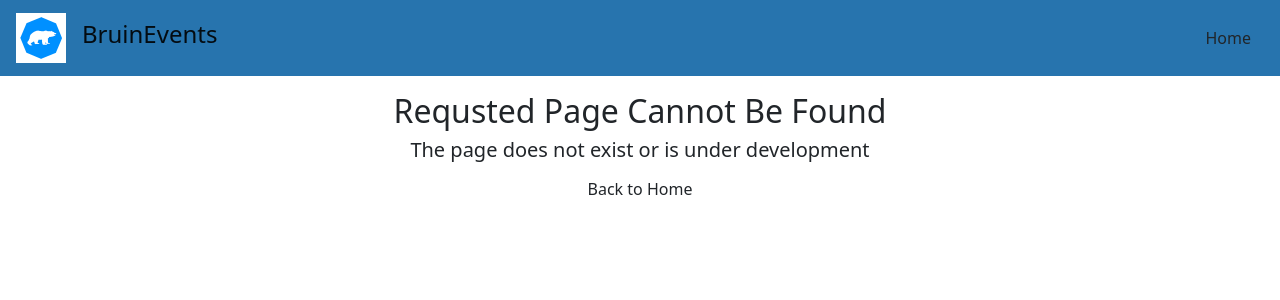
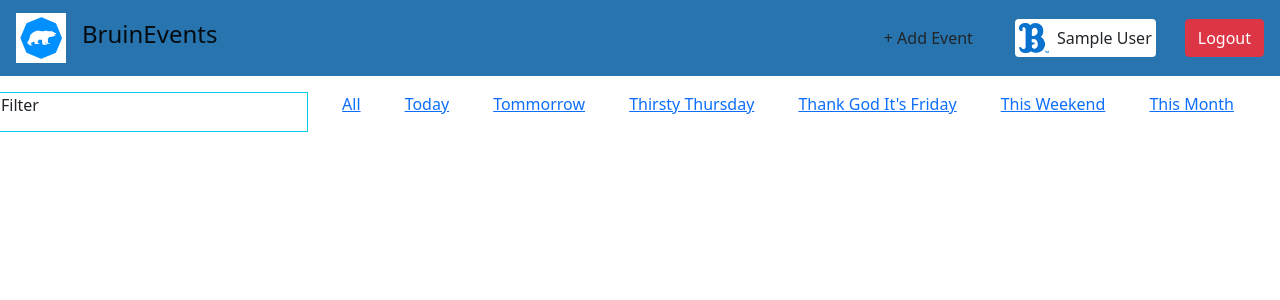
Before and after one commit to kenfukuyama/BruinEvents, a Flask app: page /events/dashboard/today in a window 1280 px wide. Shown: the top 300 px of the page. Run offline with Flask 2, Linux system fonts and the light colour scheme; the visitor is signed in with stand-in values (Sample User, id 1); data that the repository does not hold is empty.

Commit message:
Implemented Date Filter SQL

```diff
--- a/flask_app/controllers/events.py
+++ b/flask_app/controllers/events.py
@@ -75,3 +75,64 @@ def edit_events_page(id):
 def update():
     Event.update(request.form)
     return redirect(f'/users/dashboard/events/edit/{request.form["id"]}')
+
+
+# *================================================================
+# * Events Date Query Routes
+# *================================================================f
+
+#! Get Events Today
+@app.route('/events/dashboard/today')
+def events_today():
+    # check if they are logged in
+    if not "user_id" in session:
+        return redirect('/')
+    events = Event.read_all_today()
+    return render_template('event_dashboard.html', events=events)
+
+#! Get events Tommorrow
+@app.route('/events/dashboard/tommorrow')
+def events_tommorrow():
+    # check if they are logged in
+    if not "user_id" in session:
+        return redirect('/')
+    events = Event.read_all_tommorrow()
+    return render_template('event_dashboard.html', events=events)
+
+
+#! Get events thursdays
+@app.route('/events/dashboard/thursdays')
+def events_thursdays():
+    # check if they are logged in
+    if not "user_id" in session:
+        return redirect('/')
+    events = Event.read_all_thursdays()
+    return render_template('event_dashboard.html', events=events)
+
+
+#! Get events fridays
+@app.route('/events/dashboard/fridays')
+def events_fridays():
+    # check if they are logged in
+    if not "user_id" in session:
+        return redirect('/')
+    events = Event.read_all_fridays()
+    return render_template('event_dashboard.html', events=events)
+
+#! Get events weekend
+@app.route('/events/dashboard/weekend')
+def events_weekend():
+    # check if they are logged in
+    if not "user_id" in session:
+        return redirect('/')
+    events = Event.read_all_this_weekend()
+    return render_template('event_dashboard.html', events=events)
+
+#! Get events this month
+@app.route('/events/dashboard/month')
+def events_month():
+    # check if they are logged in
+    if not "user_id" in session:
+        return redirect('/')
+    events = Event.read_all_this_month()
+    return render_template('event_dashboard.html', events=events)
--- a/flask_app/models/event.py
+++ b/flask_app/models/event.py
@@ -68,3 +68,71 @@ class Event:
     def update(cls, data):
         query = "UPDATE events SET `name` = %(name)s, `description` = %(description)s, `event_date` = %(event_date)s, `start_time` = %(start_time)s, `end_time` = %(end_time)s, `place` = %(place)s WHERE (`id` = %(id)s);"
         return connectToMySQL(DATABASE).query_db(query, data)
+
+
+
+    # *================================================================
+    # * Events Date Queries
+    # *================================================================
+
+    #! select today's event
+    @classmethod
+    def read_all_today(cls):
+        query = "SELECT * FROM events WHERE event_date >= CURDATE() AND event_date < CURDATE() + INTERVAL 1 DAY;"
+        res = connectToMySQL(DATABASE).query_db(query)
+        res_arr = []
+        for row_dict in res:
+            res_arr.append(cls(row_dict))
+        return res_arr
+
+
+    #! select tommorrow's event
+    @classmethod
+    def read_all_tommorrow(cls):
+        query = "SELECT * FROM events WHERE event_date > CURDATE() AND event_date <= CURDATE() + INTERVAL 1 DAY;"
+        res = connectToMySQL(DATABASE).query_db(query)
+        res_arr = []
+        for row_dict in res:
+            res_arr.append(cls(row_dict))
+        return res_arr
+
+
+    #! select thursdays' event
+    @classmethod
+    def read_all_thursdays(cls):
+        query = "SELECT * FROM events WHERE DAYOFWEEK(event_date) = 5;"
+        res = connectToMySQL(DATABASE).query_db(query)
+        res_arr = []
+        for row_dict in res:
+            res_arr.append(cls(row_dict))
+        return res_arr
+
+    #! select fridays' event
+    @classmethod
+    def read_all_fridays(cls):
+        query = "SELECT * FROM events WHERE DAYOFWEEK(event_date) = 6;"
+        res = connectToMySQL(DATABASE).query_db(query)
+        res_arr = []
+        for row_dict in res:
+            res_arr.append(cls(row_dict))
+        return res_arr
+
+    #! select this weekend query
+    @classmethod
+    def read_all_this_weekend(cls):
+        query = "SELECT * FROM events WHERE DAYOFWEEK(event_date) in (1, 7) AND event_date >= CURDATE() AND (event_date <= CURDATE() + INTERVAL 8 DAY);"
+        res = connectToMySQL(DATABASE).query_db(query)
+        res_arr = []
+        for row_dict in res:
+            res_arr.append(cls(row_dict))
+        return res_arr
+
+    #! select this month query
+    @classmethod
+    def read_all_this_month(cls):
+        query = "SELECT * FROM events WHERE event_date >= CURDATE() AND (event_date <= CURDATE() + INTERVAL 31 DAY);"
+        res = connectToMySQL(DATABASE).query_db(query)
+        res_arr = []
+        for row_dict in res:
+            res_arr.append(cls(row_dict))
+        return res_arr
--- a/flask_app/static/javascript/script.js
+++ b/flask_app/static/javascript/script.js
@@ -36,7 +36,9 @@ function changeEndTime() {
     start_time = document.querySelector('#start_time');
     end_time = document.querySelector('#end_time');
 
-    if (end_time.value) {return;} // do notthing if already changed
+
+    // TODO: Fix this when deploying
+    // if (end_time.value) {return;} // do notthing if already changed
 
     start_time_obj = new Date("2000-01-01 " + start_time.value);
     // add one hour and convert to string, in a correct format
--- a/flask_app/templates/event_create.html
+++ b/flask_app/templates/event_create.html
@@ -60,7 +60,7 @@
 
                         <div class="div mb-4">
                             <label for="end_time">end time:</label>
-                            <input type="time" id="end_time" name="end_time" required>
+                            <input type="time" id="end_time" name="end_time" value="19:00" required>
                         </div>
 
                         <input type="submit" value="Create Events" class="btn bg-primary w-100 mb-3">
--- a/flask_app/templates/event_dashboard.html
+++ b/flask_app/templates/event_dashboard.html
@@ -42,13 +42,15 @@
                 <!-- top day naviation -->
                 <div class="row mb-3">
                     <div class="d-flex align-items-center justify-content-around">
-                        <div class="date-event"><a href="#">Today</a></div>
-                        <div class="date-event"><a href="#">Tommorrow</a></div>
-                        <div class="date-event"><a href="#">Thirsty Thursday</a></div>
-                        <div class="date-event"><a href="#">Thank God It's Friday</a></div>
-                        <div class="date-event"><a href="#">This Weekend</a></div>
-                        <div class="date-event"><a href="#">This Month</a></div>
-                        <div class="date-event"><a href="#">Select Date</a></div>
+                        <div class="date-event"><a href="/events/dashboard">All</a></div>
+                        <div class="date-event"><a href="/events/dashboard/today">Today</a></div>
+                        <div class="date-event"><a href="/events/dashboard/tommorrow">Tommorrow</a></div>
+                        <div class="date-event"><a href="/events/dashboard/thursdays">Thirsty Thursday</a></div>
+                        <div class="date-event"><a href="/events/dashboard/fridays">Thank God It's Friday</a></div>
+                        <div class="date-event"><a href="/events/dashboard/weekend">This Weekend</a></div>
+                        <div class="date-event"><a href="/events/dashboard/month">This Month</a></div>
+                        <!-- TODO: Select date maybe should be in the filter -->
+                        <!-- <div class="date-event"><a href="/events/dashboard/">Select Date</a></div> -->
                     </div>
                 </div>
                 <!-- show events -->
--- a/flask_app/templates/user_dashboard_my_events.html
+++ b/flask_app/templates/user_dashboard_my_events.html
@@ -38,7 +38,6 @@
         <div class="col-10">
             <h2 class="p-3">My Events</h2>
             <!-- show events -->
-            {{user.myevents[0]}}
             {% for event in user.myevents %}
             <div class="row event">
                 <div class="card border-warning m-2">
```
